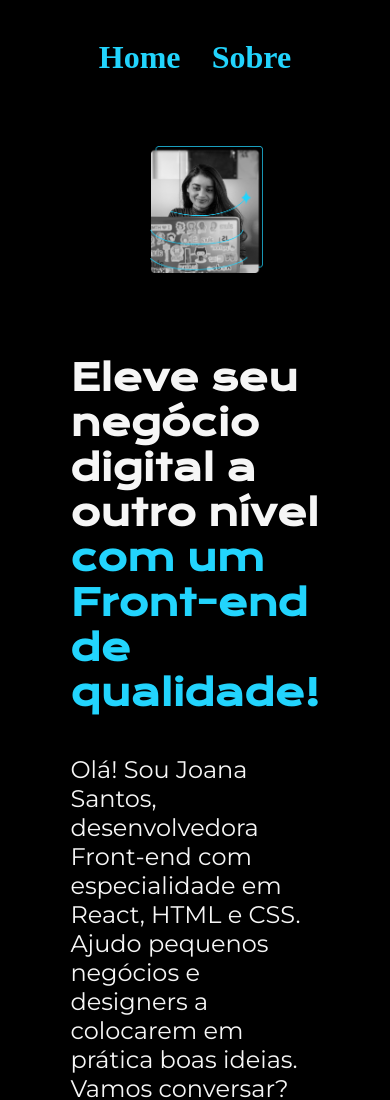
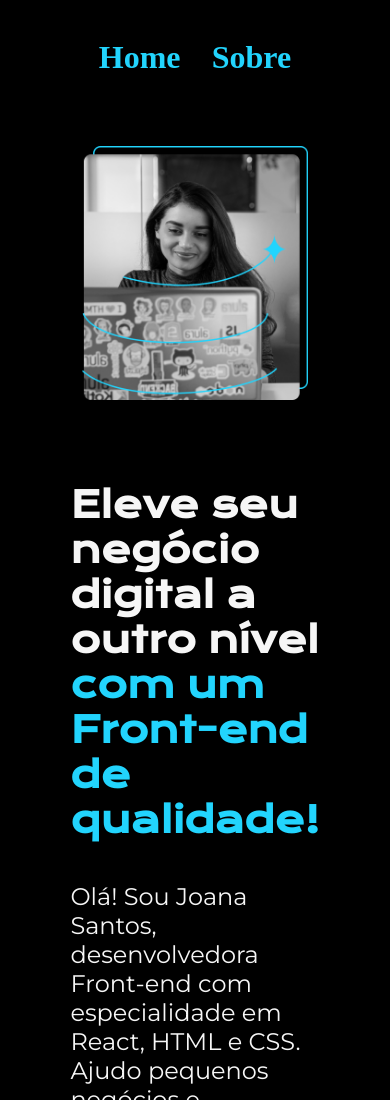
Before and after one commit to HenriqueAlmeidaLucareli/aprendendo_front, a plain HTML site: page index.html in a window 390 px wide. Shown: the top 1100 px of the page. Drawn offline with nearby package versions, Linux system fonts and the light colour scheme.

Commit message:
v2 Frony

```diff
--- a/style.css
+++ b/style.css
@@ -94,4 +94,10 @@ body{
         width: auto;
         text-align: left;
     }
+
+    .apresentacao__imagem{
+        width: 100%;
+        padding-left: 10%;
+        padding-right: 10%;
+    }
 }
```
